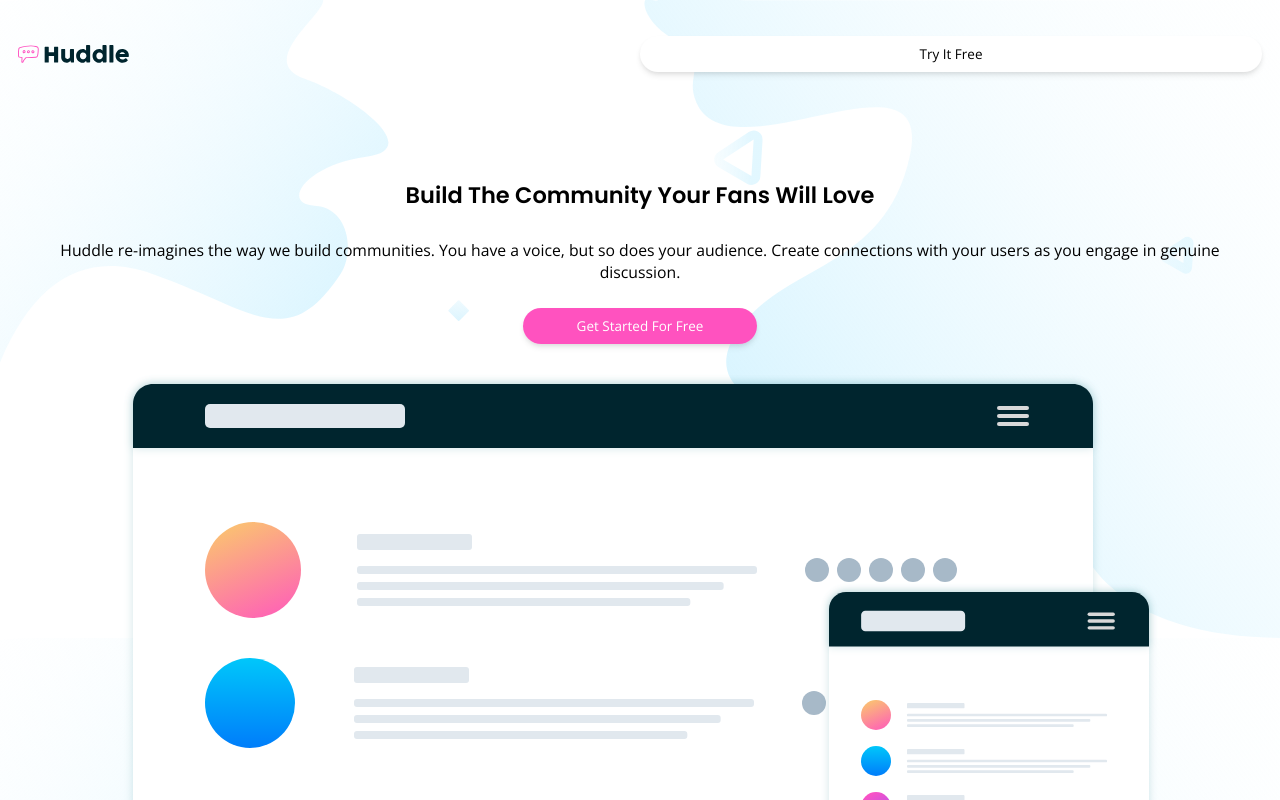
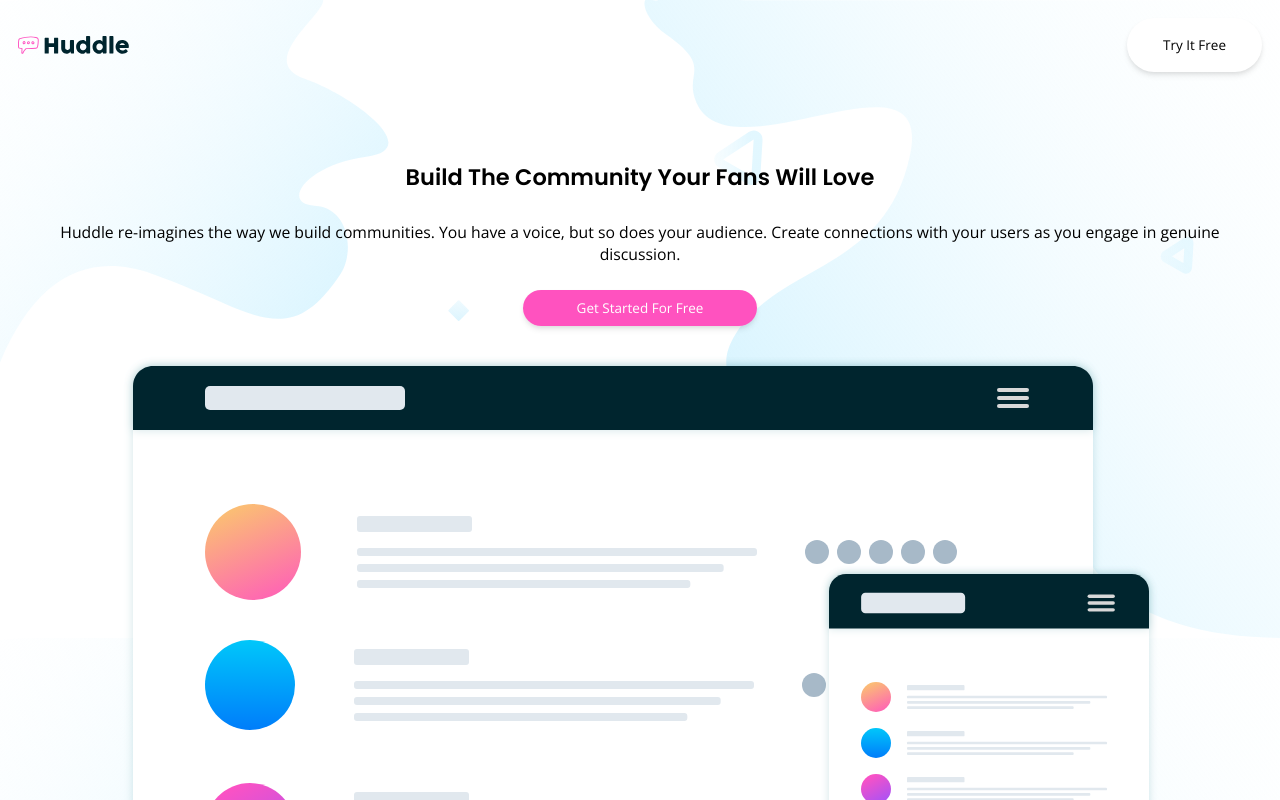
Before and after one commit to epalacio/fem-8-huddle-landing-page, a React (Create React App) app: page / in a window 1280 px wide. Shown: the top 800 px of the page. Built offline with nearby package versions, Linux system fonts and the light colour scheme.

Commit message:
Addjusted main cta on top of hero

```diff
--- a/src/components/Hero.js
+++ b/src/components/Hero.js
@@ -8,9 +8,9 @@ const Hero = () => {
     return (
         <Router>
         <div className="bg-contain bg-hero-mobile sm:bg-hero-desktop p-4">
-            <div className="grid grid-flow-row grid-cols-2 py-4 items-center">
+            <div className="flex justify-between items-center">
                 <img className="max-h-4" src={logo} alt="Text bubble in pink plus word Huddle"/>
-                <Link className="rounded-full bg-white py-2 text-xs shadow-md text-center" to='/'>Try It Free</Link>
+                <Link className="rounded-full bg-white px-8 py-4 text-xs shadow-md text-center" to='/'>Try It Free</Link>
             </div>
             <div className="my-20 px-5 text-center grid gap-8">
                 <div>
```
